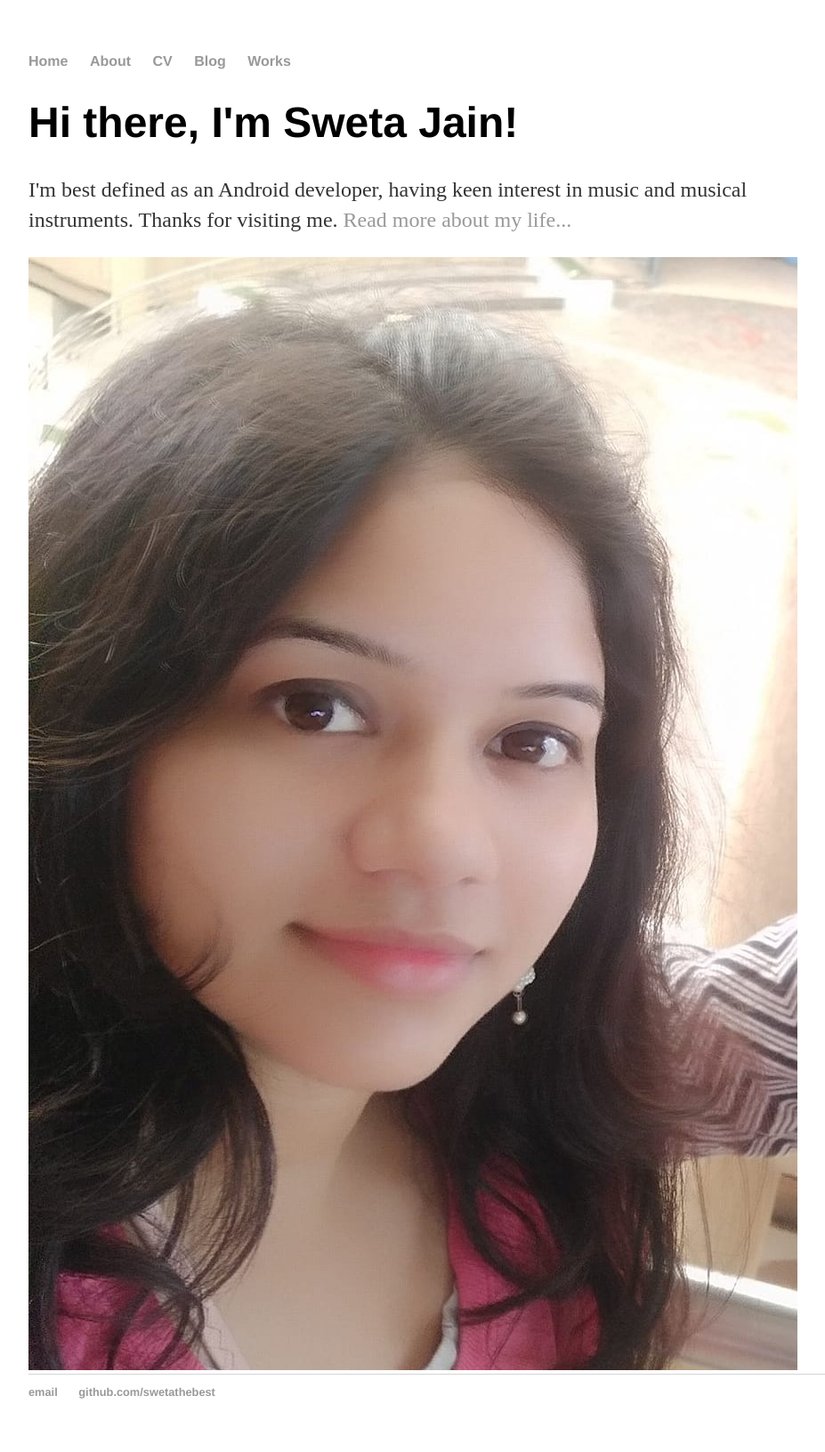
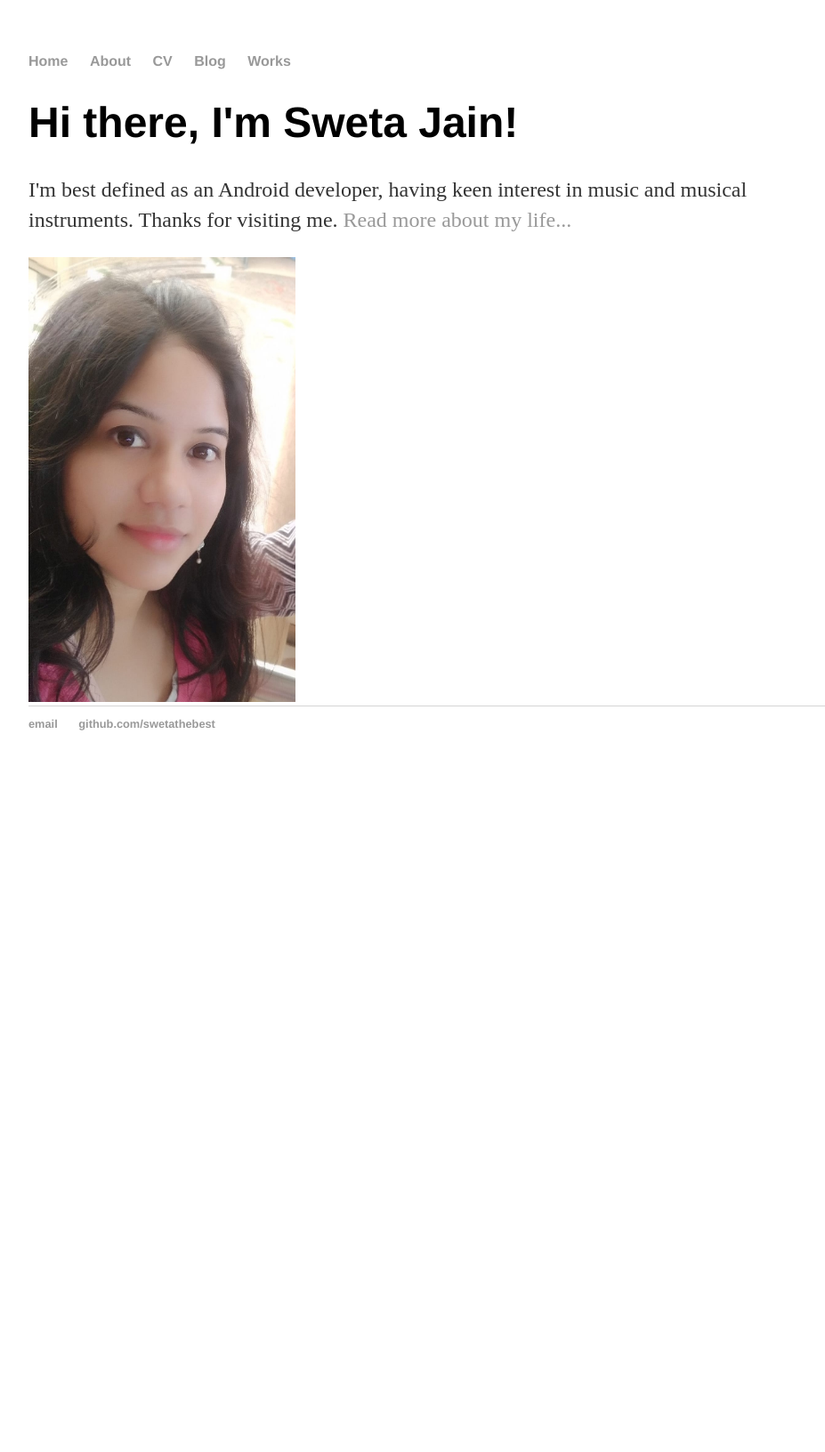
Before and after one commit to SwetaTheBest/swetathebest.github.io, a Jekyll site: the page built from index.html, in a window 1280 px wide. Shown: the whole page at 89% size, without its empty margins (160-1087 px from the left). Built offline with Jekyll 4.4.1, drawn with Linux system fonts in a browser that asks for light colours; after the commit the page ends 900 px from its top, so only the background shows below that.

Commit message:
Update default.html
adding width and height to image

```diff
--- a/_layouts/default.html
+++ b/_layouts/default.html
@@ -18,7 +18,7 @@
 			<div class="container">
 
 			{{ content }}
-				<image src = "https://swetathebest.github.io/images/swetaSmall.jpg">
+			<image src = "https://swetathebest.github.io/images/swetaSmall.jpg" width="300" height="500">
 
 			</div><!-- /.container -->
 			<footer>
```
